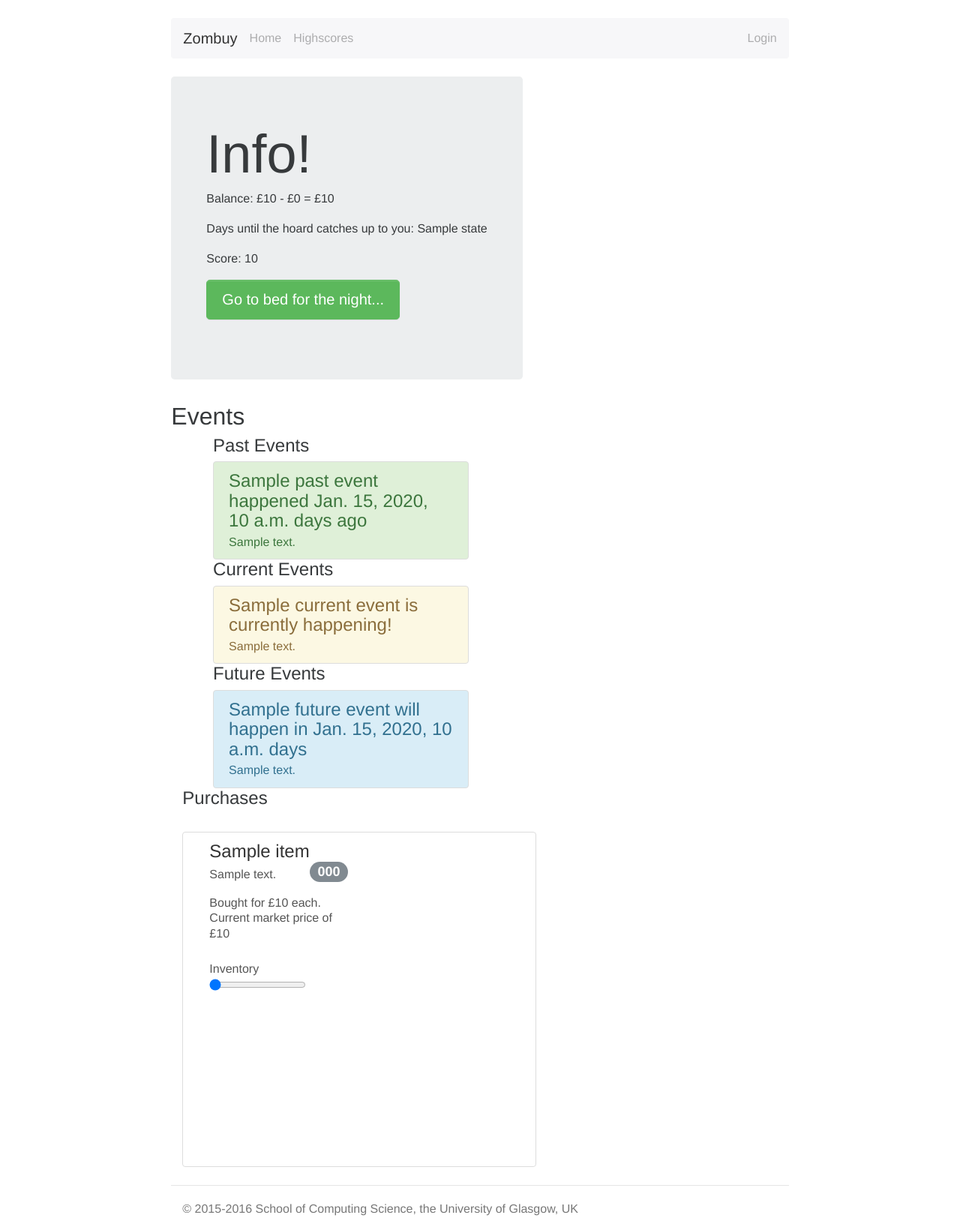
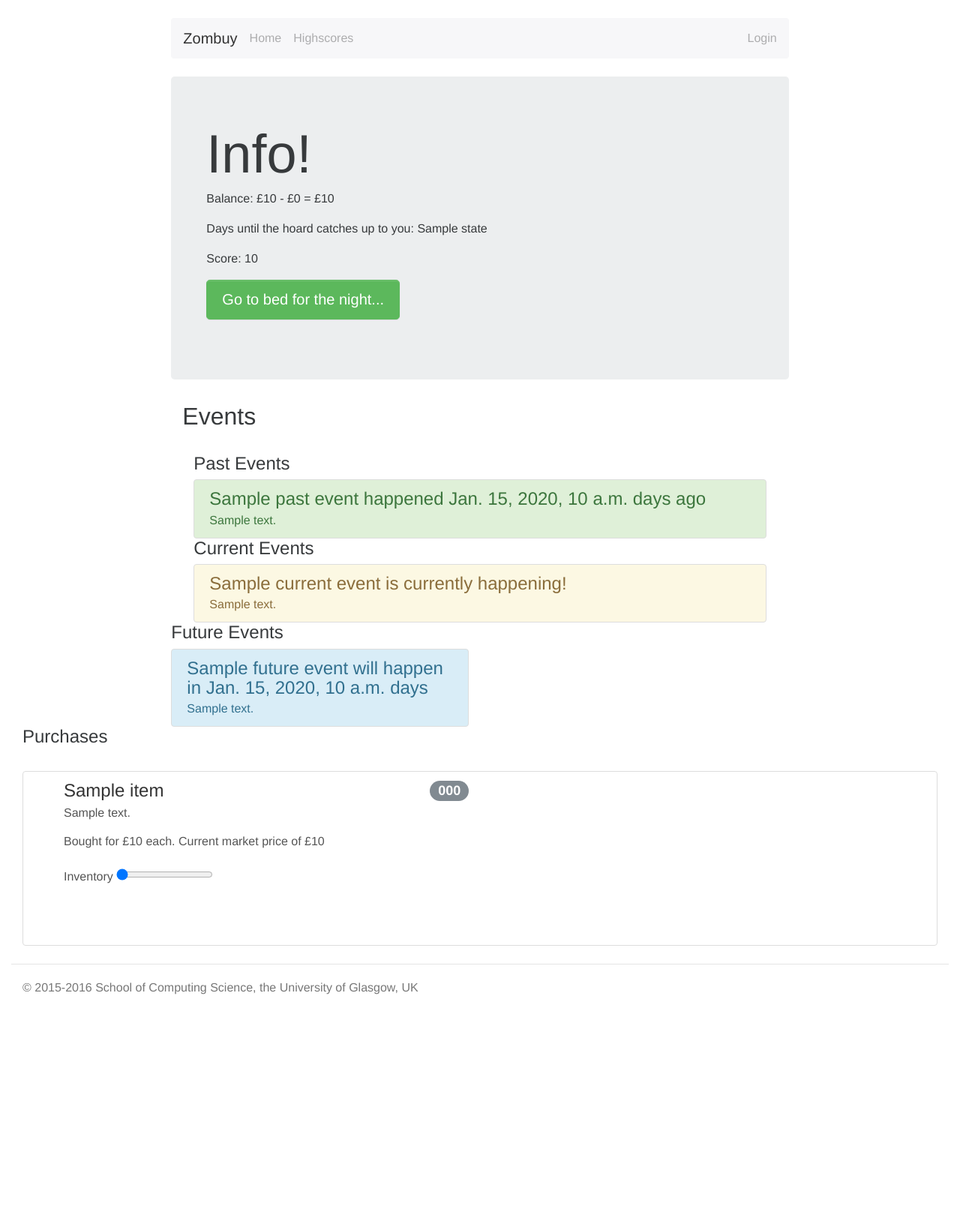
Before and after one commit to Alphasite/ITECH-Group-Project-2016, a Django app: template prototype/game/templates/game/game.html in a window 1280 px wide. Shown: the whole page at 75% size. After the commit the page ends 1326 px from the top, so only its background shows below. Run offline with Django 3.2, Linux system fonts and the light colour scheme; the template is opened without the code that fills it: most values are stand-ins (such as "Sample title", 1, 10 or a date in 2020); a map, chart or similar area stays blank; some libraries are stand-ins or nearby versions.

Commit message:
Undid commit.

```diff
--- a/prototype/game/templates/game/events.html
+++ b/prototype/game/templates/game/events.html
@@ -1,25 +1,21 @@
-<div class="container">
-    <div class="row">
+<div>
+    <div class="col-sm-12">
         <h2>Events</h2>
         <br>
-        <div class="container">
-            <div class="row">
-                <div class="col-md-6 col-sm-12">
+        <div class="col-sm-6">
                     <h4>Past Events</h4>
                     <div class="list-group">
                         {% for event in past %}
+
                             <div class="list-group-item list-group-item-success">
-                                <h4 class="list-group-item-heading">{{ event.name }} happened {{ event.days_since }}
-                                    days
-                                    ago</h4>
+                            <h4 class="list-group-item-heading">{{event.name}} happened {{ event.days_since }} days ago</h4>
                                 <p class="list-group-item-text">{{ event.description }}</p>
                             </div>
+
                         {% endfor %}
                     </div>
                 </div>
-            </div>
-            <div class="row">
-                <div class="col-md-6 col-sm-12">
+        <div class="col-sm-6">
                     <h4>Current Events</h4>
                     <div class="list-group">
                         {% for event in current %}
--- a/prototype/game/templates/game/game.html
+++ b/prototype/game/templates/game/game.html
@@ -4,16 +4,8 @@
 
 {% block content %}
 
-    <div class="container">
-        <div class="row">
             {% include "game/info_bar.html" with balance=state.balance days_remaining=state.remaining_label score=state.score %}
-        </div>
-        <div class="row">
             {% include "game/events.html" with future=state.future_events current=state.current_events past=state.past_events %}
-        </div>
-        <div class="row">
             {% include "game/purchase.html" with balance=state.balance items=state.items %}
-        </div>
-    </div>
 
 {% endblock %}
```
